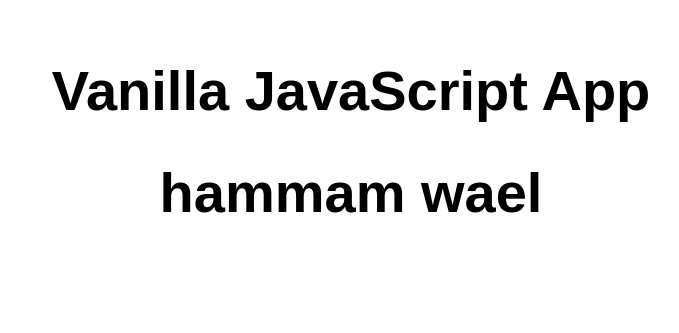
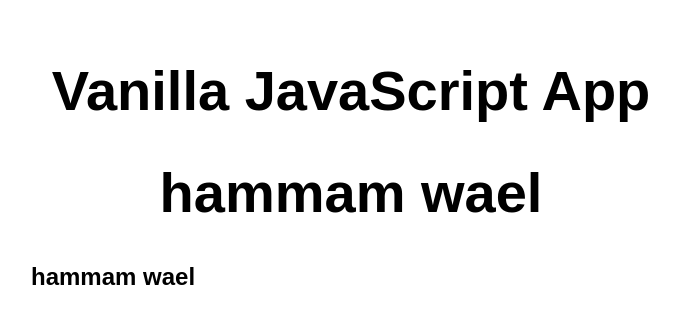
Before and after one commit to hammam001/staticwepapphammam, a website: page src/index.html in a window 1280 px wide. Shown: the whole page, without its empty margins (289-968 px from the left). Drawn offline with Linux system fonts and the light colour scheme.

Commit message:
Update index.html

```diff
--- a/src/index.html
+++ b/src/index.html
@@ -12,6 +12,7 @@
   <main>
     <h1>Vanilla JavaScript App</h1>
     <h1>hammam wael</h1>
+    <h2>hammam wael</h2>
 
   </main>
 </body>
```
